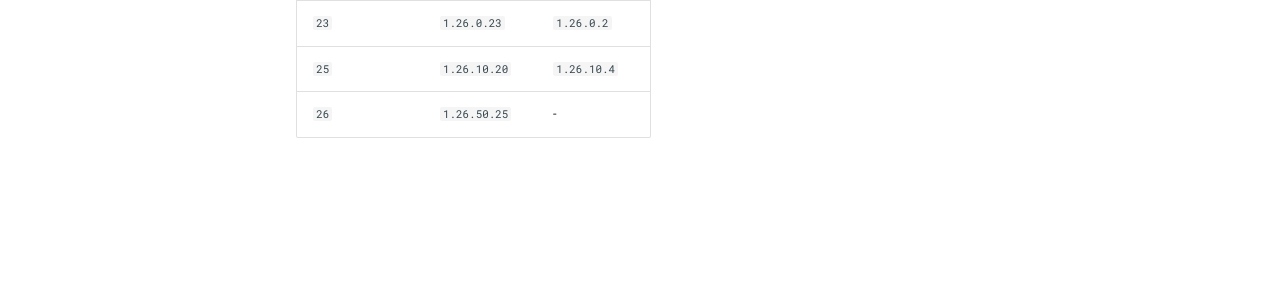
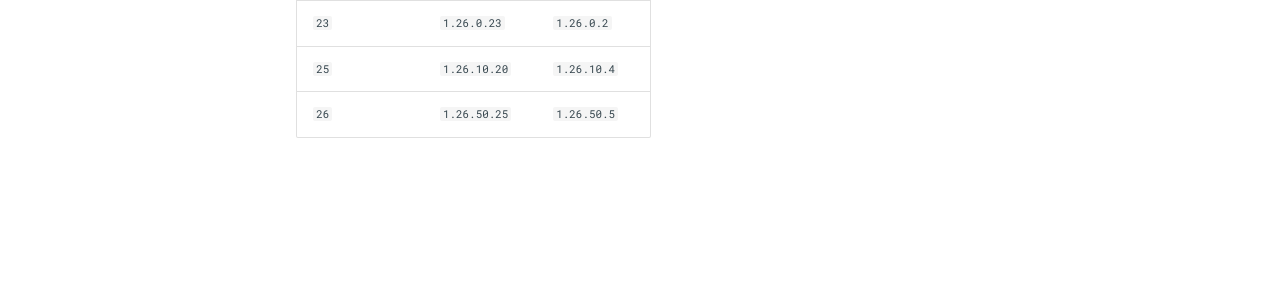
Before and after one commit to veka0/lazurite, an MkDocs documentation site: the page built from docs/supported_versions.md, in a window 1280 px wide. Shown: the part 471-771 px from the top of the page. Built offline with MkDocs 1.6.1 and Material for MkDocs 9.7.7, drawn with Linux system fonts in a browser that asks for light colours.

Commit message:
Update docs

```diff
--- a/docs/supported_versions.md
+++ b/docs/supported_versions.md
@@ -15,4 +15,4 @@ This page documents `.material.bin` file format versions supported by Lazurite -
 | `22`             | `1.21.110.20`   | `1.21.111.1`    |
 | `23`             | `1.26.0.23`     | `1.26.0.2`      |
 | `25`             | `1.26.10.20`    | `1.26.10.4`     |
-| `26`             | `1.26.50.25`    | -               |
+| `26`             | `1.26.50.25`    | `1.26.50.5`     |
```
Also changed, not shown: docs/platforms.md (+1 -0 lines).
